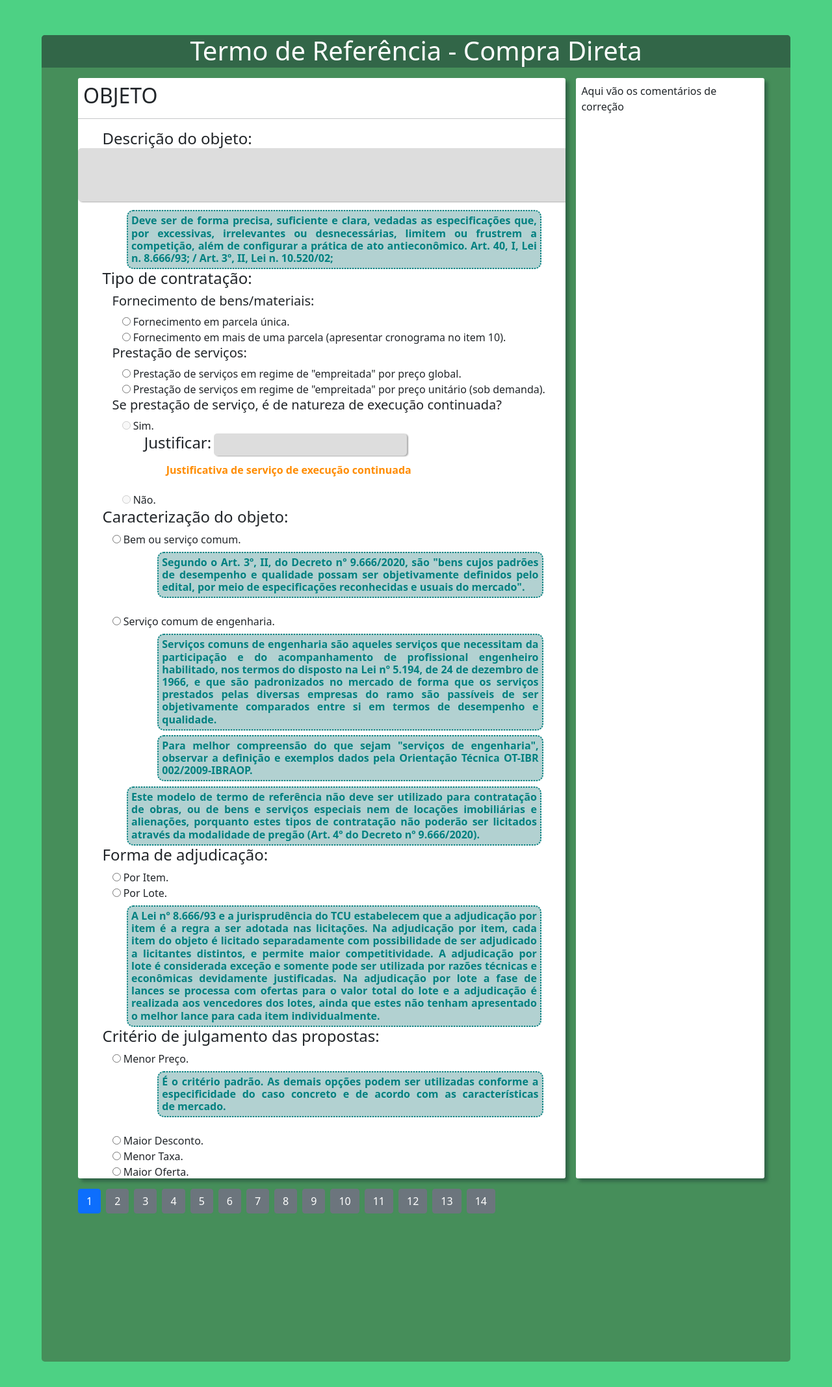
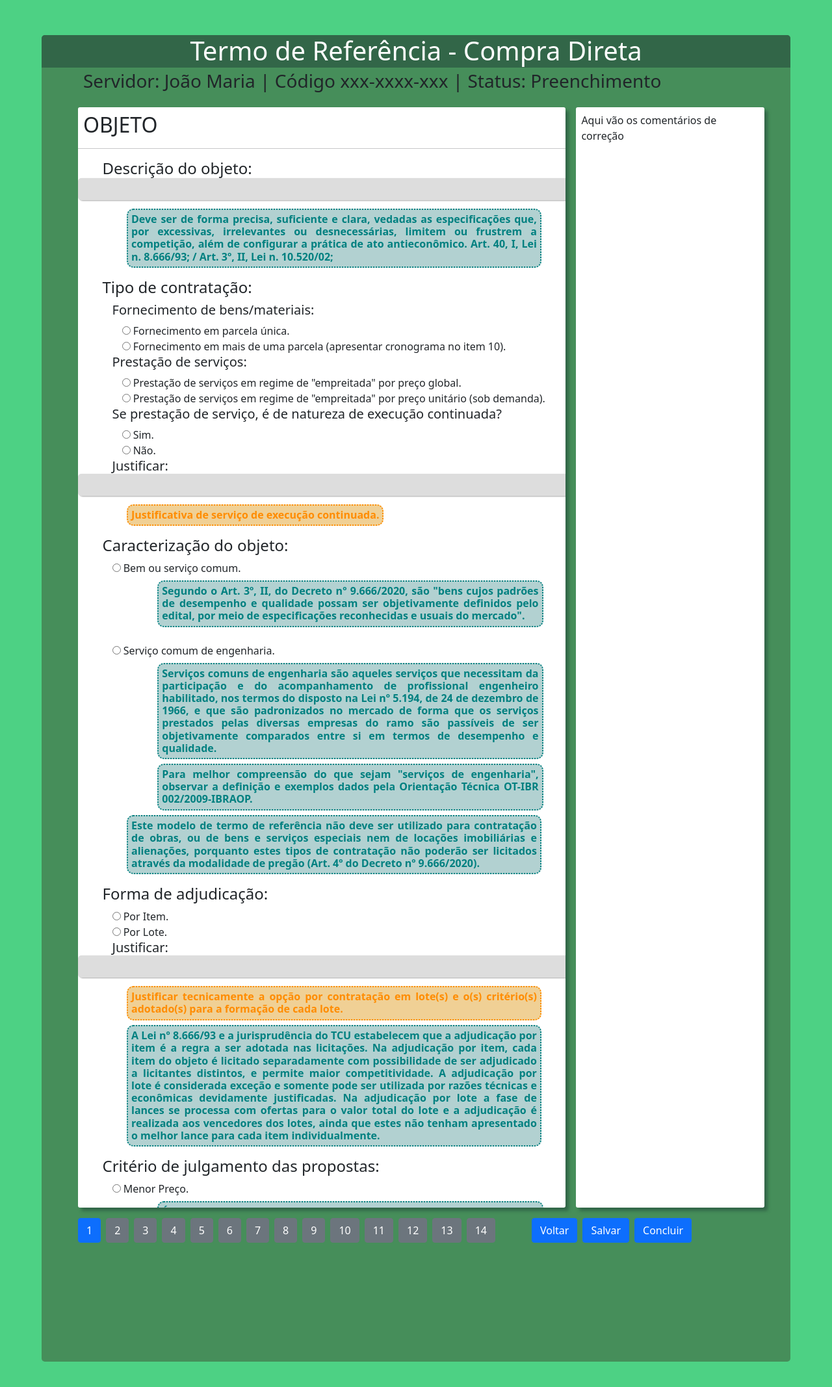
Before and after one commit to VictorGNetto/SistemaLicitacao, a PHP site: page /views/user/compra_direta.php in a window 1280 px wide. Shown: the top 2134 px of the page at 65% size. Run offline with PHP 8.4, Linux system fonts and the light colour scheme.

Commit message:
Pequenas mudanças visuais na página de compra direta

```diff
--- a/styles/custom_forms.css
+++ b/styles/custom_forms.css
@@ -2,6 +2,12 @@
     display: inline;
     margin-left: 5%;
     font-size: 24px;
+    vertical-align: top;
+}
+
+.input-text h4 {
+    display: inline;
+    margin-left: 5%;
     vertical-align: top;
 }
 
--- a/styles/document.css
+++ b/styles/document.css
@@ -28,6 +28,7 @@
     border-radius: 10px;
     border-style: dotted;
     border-width: 2px;
+    width: fit-content;
 }
 
 .warning-note {
@@ -35,7 +36,13 @@
     font-weight: 600;
     color: darkorange;
     margin: 1% 5% 0 10%;
+    padding: 5px;
     line-height: 120%;
+    background-color: rgb(240, 208, 149);
+    border-radius: 10px;
+    border-style: dotted;
+    border-width: 2px;
+    width: fit-content;
 }
 
 .input-radio h3 {
--- a/views/user/compra_direta.php
+++ b/views/user/compra_direta.php
@@ -17,8 +17,14 @@
         <h1>Termo de Referência - Compra Direta</h1>
       </div>
 
+      <h3 class="mt-1 ms-4">Servidor: João Maria | Código xxx-xxxx-xxx | Status: Preenchimento</h3>
+
       <div class="document-item hidden-item m-3" id="document-item-1">
         <?php require __DIR__ . '/compra_direta/objeto.php'; ?>
+
+        <hr>
+        <button class="btn btn-primary m-3" style="float: left;">Anterior</button>
+        <button class="btn btn-primary m-3" style="float: right;">Próximo</button>
       </div>
 
       <div class="document-item hidden-item m-3" id="document-item-2">
@@ -86,13 +92,16 @@
         <hr>
       </div>
 
-      <div class="comments mt-3">
+      <div class="comments mt-4">
         <p class="m-2">
           Aqui vão os comentários de correção
         </p>
       </div>
 
-      <span id="items-selector" class="ms-3" style="clear: both; float: left;"></span>
+      <span id="items-selector" class="ms-3" style="float: left;"></span>
+      <button class="btn btn-primary ms-5" style="float: left;">Voltar</button>
+      <button class="btn btn-primary ms-2" style="float: left;">Salvar</button>
+      <button class="btn btn-primary ms-2" style="float: left;">Concluir</button>
 
     </div>
   </div>
--- a/views/user/compra_direta/objeto.php
+++ b/views/user/compra_direta/objeto.php
@@ -3,11 +3,11 @@
 
 <div class="input-text">
   <h3>Descrição do objeto:</h3>
-  <textarea class="input-text" cols="80" rows="3"></textarea>
+  <textarea class="input-text" cols="80" rows="1"></textarea>
   <p class="note">Deve ser de forma precisa, suficiente e clara, vedadas as especificações que, por excessivas, irrelevantes ou desnecessárias, limitem ou frustrem a competição, além de configurar a prática de ato antieconômico. Art. 40, I, Lei n. 8.666/93; / Art. 3º, II, Lei n. 10.520/02;</p>
 </div>
 
-<div class="input-radio">
+<div class="input-radio mt-3">
   <h3>Tipo de contratação:</h3>
   <h4>Fornecimento de bens/materiais:</h4>
   <div class="radio-group">
@@ -29,21 +29,21 @@
   </div>
   <h4>Se prestação de serviço, é de natureza de execução continuada?</h4>
   <div class="radio-group">
-    <input type="radio" disabled name="Objeto-TipoContratacaoPrestacaoServico">
+    <input type="radio" name="Objeto-TipoContratacaoPrestacaoServico">
     <label for="">Sim.</label>
-    <div class="justify input-text">
-      <h3>Justificar:</h3>
-      <textarea class="input-text" cols="30" rows="1"></textarea>
-      <p class="warning-note">Justificativa de serviço de execução continuada</p>
-    </div>
     <br>
 
-    <input type="radio" disabled name="Objeto-TipoContratacaoPrestacaoServico">
+    <input type="radio" name="Objeto-TipoContratacaoPrestacaoServico">
     <label for="">Não.</label>
+  </div>
+  <div class="justify input-text">
+    <h4>Justificar:</h4>
+    <textarea class="input-text" cols="80" rows="1"></textarea>
+    <p class="warning-note">Justificativa de serviço de execução continuada.</p>
   </div>
 </div>
 
-<div class="input-radio">
+<div class="input-radio mt-3">
   <h3>Caracterização do objeto:</h3>
   <div class="radio-group">
     <input type="radio" name="Objeto-CaracterizacaoObjeto">
@@ -59,7 +59,7 @@
   <p class="note">Este modelo de termo de referência não deve ser utilizado para contratação de obras, ou de bens e serviços especiais nem de locações imobiliárias e alienações, porquanto estes tipos de contratação não poderão ser licitados através da modalidade de pregão (Art. 4º do Decreto nº 9.666/2020).</p>
 </div>
 
-<div class="input-radio">
+<div class="input-radio mt-3">
   <h3>Forma de adjudicação:</h3>
   <div class="radio-group">
     <input type="radio" name="Objeto-FormaAjudicacao">
@@ -69,10 +69,15 @@
     <input type="radio" name="Objeto-FormaAjudicacao">
     <label for="">Por Lote.</label>
   </div>
+  <div class="justify input-text">
+    <h4>Justificar:</h4>
+    <textarea class="input-text" cols="80" rows="1"></textarea>
+    <p class="warning-note">Justificar tecnicamente a opção por contratação em lote(s) e o(s) critério(s) adotado(s) para a formação de cada lote.</p>
+  </div>
   <p class="note">A Lei nº 8.666/93 e a jurisprudência do TCU estabelecem que a adjudicação por item é a regra a ser adotada nas licitações. Na adjudicação por item, cada item do objeto é licitado separadamente com possibilidade de ser adjudicado a licitantes distintos, e permite maior competitividade. A adjudicação por lote é considerada exceção e somente pode ser utilizada por razões técnicas e econômicas devidamente justificadas. Na adjudicação por lote a fase de lances se processa com ofertas para o valor total do lote e a adjudicação é realizada aos vencedores dos lotes, ainda que estes não tenham apresentado o melhor lance para cada item individualmente.</p>
 </div>
 
-<div class="input-radio">
+<div class="input-radio mt-3">
   <h3>Critério de julgamento das propostas:</h3>
   <div class="radio-group">
     <input type="radio" name="Objeto-CriterioJulgamentoProposta">
```
